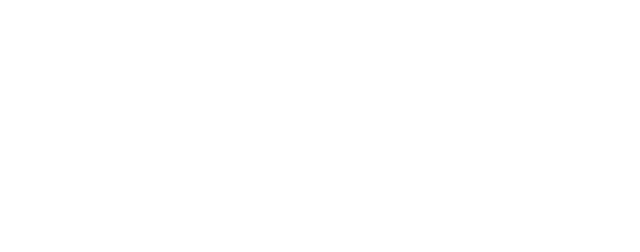
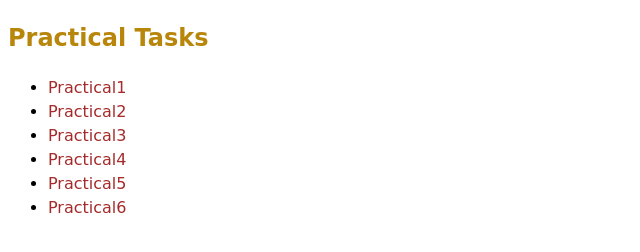
Before and after one commit to Shapoval-Sergey/practical-lessons, a plain HTML site: page index.html in a window 1280 px wide. Shown: the whole page, without its empty margins (0-640 px from the left). Drawn offline with Linux system fonts and the light colour scheme; a web font is replaced by a local one.

Commit message:
Add styles

```diff
--- a/css/style.css
+++ b/css/style.css
@@ -1,8 +1,19 @@
-@font-face {
-    font-family: ExampleFont;
-    src: url(/path/to/fonts/examplefont.woff) format('woff'),
-         url(/path/to/fonts/examplefont.eot) format('eot');
-    font-weight: 400;
-    font-style: normal;
-    font-display: fallback;
-  }
+body {
+  font-family: 'Girassol', cursive;
+  font-size: 20 px;
+  line-height: 1.5;
+}
+
+.heading {
+  color: darkgoldenrod;
+}
+
+.site-nav a {
+  text-decoration: darkorange;
+  color: brown;
+}
+
+.site-nav a:hover,
+.site-nav a:focus {
+  color: darkcyan;
+}
--- a/index.html
+++ b/index.html
@@ -0,0 +1,42 @@
+<!DOCTYPE html>
+<html lang="en">
+  <head>
+    <meta charset="UTF-8" />
+    <meta name="viewport" content="width=device-width, initial-scale=1.0" />
+    <meta http-equiv="X-UA-Compatible" content="ie=edge" />
+    <title>Practical list</title>
+    <link
+      <link
+      href="https://fonts.googleapis.com/css?family=Girassol&display=swap"
+      rel="stylesheet"
+    />
+    <link rel="stylesheet" href="./css/style.css" />
+  </head>
+  <body>
+    <main>
+      <h2 class="heading">Practical Tasks</h2>
+      <nav class="site-nav">
+        <ul class="nav-list">
+          <li>
+            <a href="practical1.html">Practical1</a>
+          </li>
+          <li>
+            <a href="practical2.html">Practical2</a>
+          </li>
+          <li>
+            <a href="practical3.html">Practical3</a>
+          </li>
+          <li>
+            <a href="practical4.html">Practical4</a>
+          </li>
+          <li>
+            <a href="practical5.html">Practical5</a>
+          </li>
+          <li>
+            <a href="practical6.html">Practical6</a>
+          </li>
+        </ul>
+      </nav>
+    </main>
+  </body>
+</html>
```
Also changed, not shown: css/practical2.css (added, +16 -0 lines), practical2.html (+7 -4 lines), practical4.html (+1 -0 lines), css/practical4.css (added).
